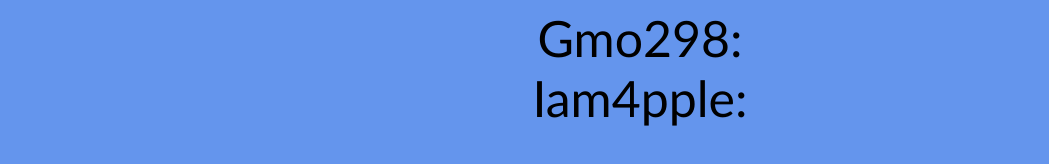
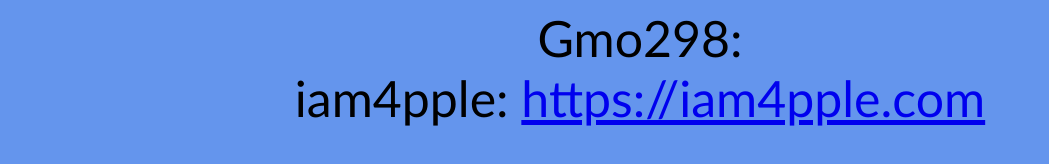
Before and after one commit to manfaceproducts/manfaceproducts.github.io, a plain HTML site: page pages/aboutus.html in a window 1280 px wide. Shown: the part 162-326 px from the top of the page, without its empty margins (0-1049 px from the left). Drawn offline with Linux system fonts and the light colour scheme.

Commit message:
Update aboutus.html
add my website and fix capitilization

```diff
--- a/pages/aboutus.html
+++ b/pages/aboutus.html
@@ -9,6 +9,6 @@
         The Coon King: <br>
         JurassicM: <br>
         Gmo298: <br>
-        Iam4pple: <br>
+        iam4pple: <a href="https://iam4pple.com">https://iam4pple.com</a><br>
        </p>
 </html>
```
